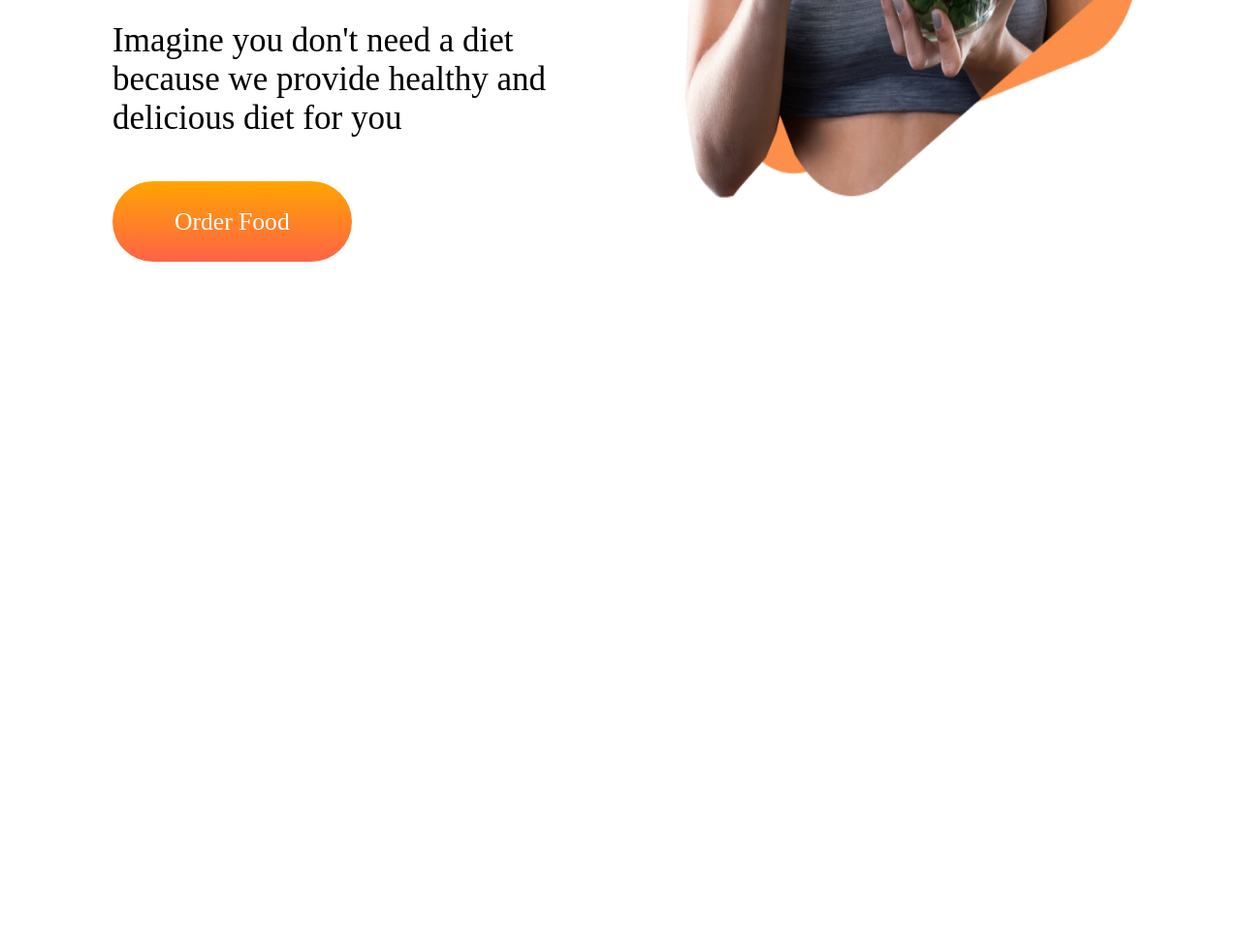
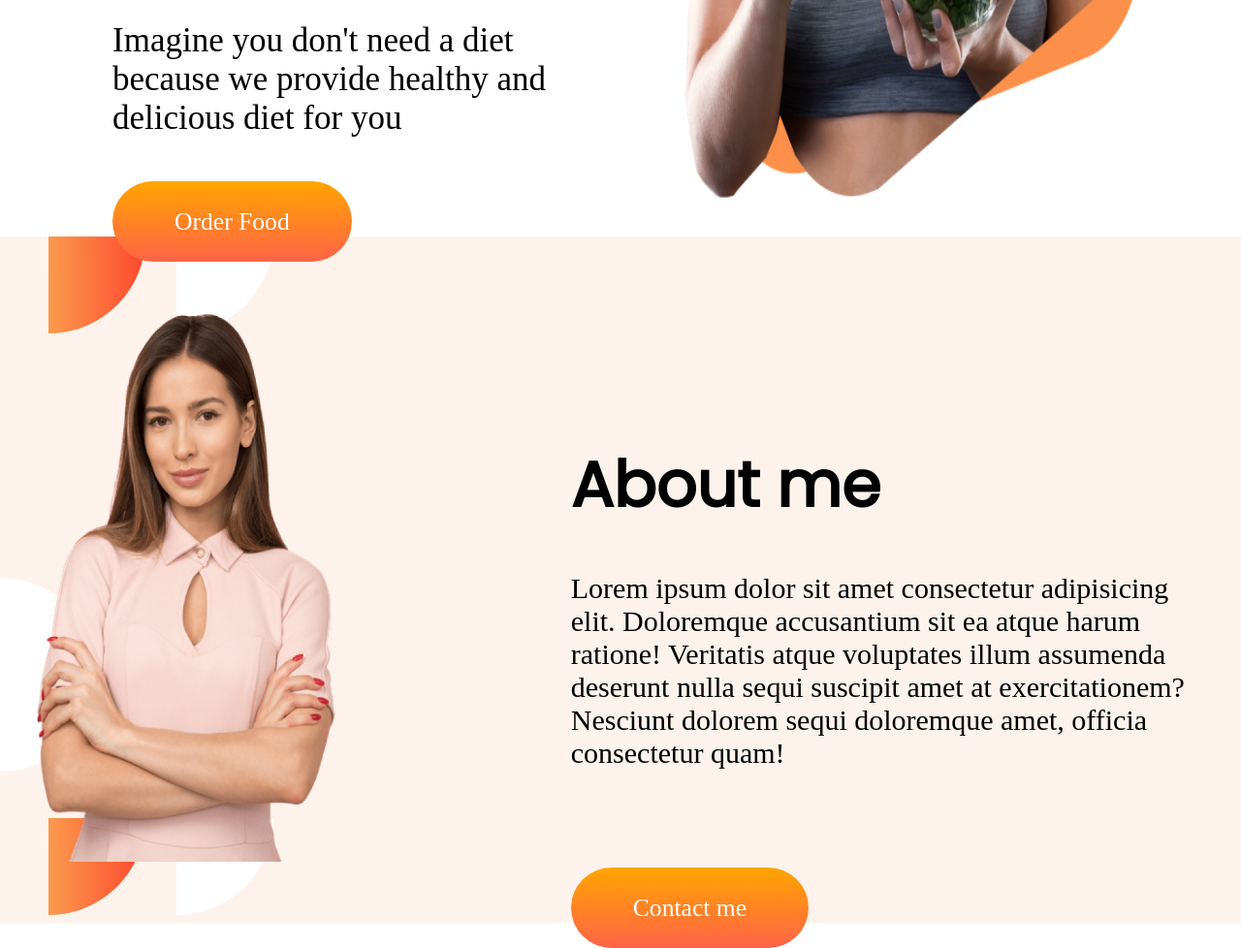
Before and after one commit to Tanvir-Anzum/food-network, a plain HTML site: page index.html in a window 1280 px wide. Shown: the part 828-1806 px from the top of the page at 97% size. Before the commit the page ends 1098 px from the top, so only its background shows below. Drawn offline with Linux system fonts and the light colour scheme.

Commit message:
added all

```diff
--- a/food-network.css
+++ b/food-network.css
@@ -23,6 +23,16 @@ h1{
 .right-part{
     width: 50%;
     margin-left: 3%;
+}
+
+.two{
+    margin-top: 5rem;
+
+
+}
+.image2{
+    width: 60%;
+    height: 90%;
 }
 .orange{
     color:orange;
@@ -50,3 +60,21 @@ p{
     width: 100%;
     height: 100%;
 }
+
+.secContainer{
+    display: flex;
+
+    background-image: url(back.png);
+}
+
+.middle p{
+    margin-bottom: 8rem;
+    font-size: 30px;
+}
+.middele .order{
+    margin-top: 8rem;
+}
+
+.middle h1{
+    margin-top: 11rem;
+}
--- a/index.html
+++ b/index.html
@@ -11,7 +11,6 @@
 <link href="https://fonts.googleapis.com/css2?family=Poppins&display=swap" rel="stylesheet">
 <link rel="stylesheet" href="food-network.css">
 </head>
-
 <body>
     <section class="intro">
         <div class="container">
@@ -30,6 +29,23 @@
             </div>
         </div>
     </section>
+    <section class="middle">
+        <div class="secContainer">
+        <div class="left-part two">
+
+          <img class="image2" src="used.png" alt="">
+
+        </div>
+        <div class="right-part">
+            <h1>About me</h1>
+            <p>
+                Lorem ipsum dolor sit amet consectetur adipisicing elit. Doloremque accusantium sit ea atque harum ratione! Veritatis atque voluptates illum assumenda deserunt nulla sequi suscipit amet at exercitationem? Nesciunt dolorem sequi doloremque amet, officia consectetur quam!
+            </p>
+            <a href="#" class="order">Contact me</a>
+
+        </div>
+        </div>
+    </section>
 </body>
 
 </html>
```
Also changed, not shown: back.png (added), used.png (added).
